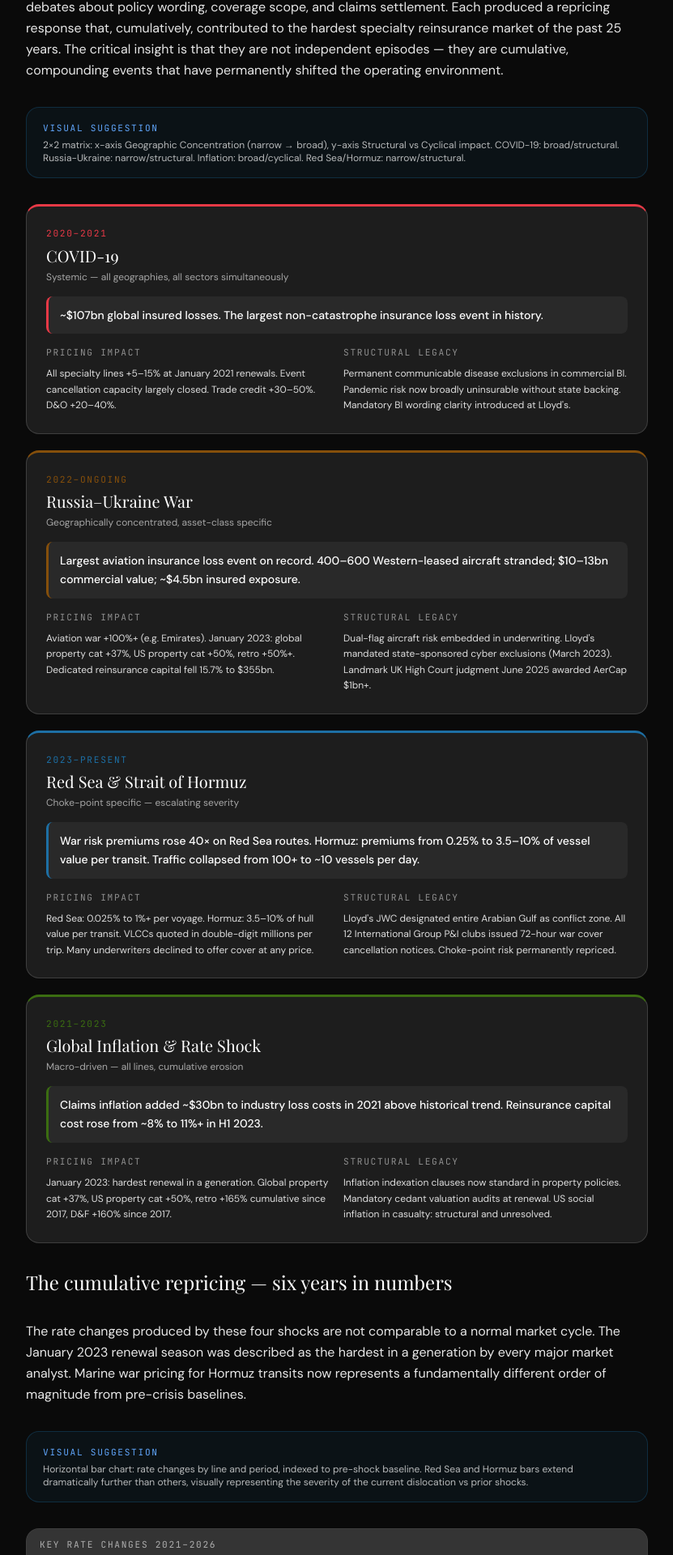
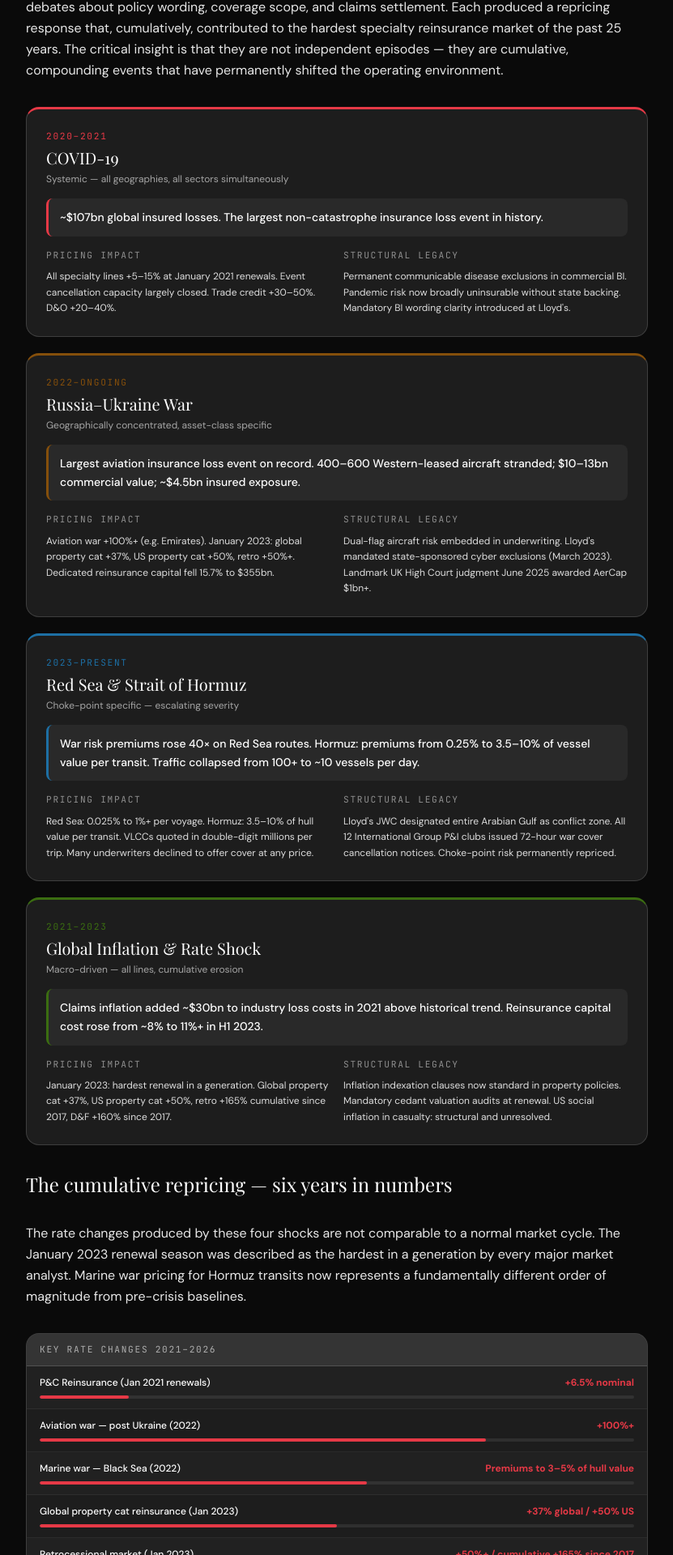
Before and after one commit to parulkgreen-design/eudaimon-consulting, a Next.js app: page /insights/specialty-reinsurance in a window 1280 px wide. Shown: the part 1759-3679 px from the top of the page at 81% size, without its empty margins (224-1055 px from the left). Built offline with nearby package versions, Linux system fonts and the light colour scheme; a web font is replaced by a local one.

Commit message:
Update page.tsx

```diff
--- a/app/insights/specialty-reinsurance/page.tsx
+++ b/app/insights/specialty-reinsurance/page.tsx
@@ -90,6 +90,16 @@ export default function SpecialtyReinsuranceArticle() {
     { line: "Marine war — Strait of Hormuz (2026)", change: "3.5–10% of vessel value per transit", color: "#E63946", pct: 100 },
   ];
 
+  const structuralVsCyclical = [
+    { perm: "Pandemic / communicable disease exclusions in BI", cycle: "COVID-19 specialty pricing premium (normalised by 2022–23)" },
+    { perm: "Aviation: dual-flag risk scrutiny, sanctions-list alignment", cycle: "Marine war listed-area pricing (reviewed post-conflict)" },
+    { perm: "Cyber: state-sponsored attack exclusions (March 2023)", cycle: "Trade credit capacity for conflict zones (returns when geopolitics normalise)" },
+    { perm: "Marine: choke-point risk permanently repriced post-Red Sea", cycle: "Property cat rate premium (moderated 2024–25 but floor higher than pre-2020)" },
+    { perm: "P&I 72-hour war cancellation clauses now assumed standard", cycle: "Traffic diversion costs via Cape of Good Hope (normalise with resolution)" },
+    { perm: "Inflation indexation clauses in property policies", cycle: "Capital squeeze from rate shock (partially reversed as rates rose)" },
+    { perm: "US social inflation in casualty: structural and unresolved", cycle: "Investment portfolio mark-to-market losses (recovered as rates stabilised)" },
+  ];
+
   const conclusions = [
     { num: "01", title: "Pandemic exclusions are permanent", body: "Communicable disease exclusions are now standard in commercial BI across the US, UK, and EU. Pandemic risk has left the private insurance market. This is not a temporary pricing adjustment." },
     { num: "02", title: "Aviation war underwriting has been fundamentally reformed", body: "Dual-flag risk scrutiny, sanctions-list alignment, and lessor-operator-registrar analysis are now embedded in underwriting practice. The June 2025 High Court judgment sets precedents that will shape future disputes." },
@@ -100,7 +110,6 @@ export default function SpecialtyReinsuranceArticle() {
 
   return (
     <div className="bg-[#0a0a0a] min-h-screen">
-      {/* Hero */}
       <section className="relative pt-40 pb-16 px-6 overflow-hidden">
         <div className="absolute top-0 right-[10%] w-[600px] h-[600px] rounded-full blur-[160px] opacity-10" style={{ background: "radial-gradient(circle, rgba(133,79,11,0.8) 0%, transparent 70%)" }} />
         <div className="absolute inset-0 opacity-[0.03]" style={{ backgroundImage: "linear-gradient(rgba(255,255,255,0.5) 1px, transparent 1px), linear-gradient(90deg, rgba(255,255,255,0.5) 1px, transparent 1px)", backgroundSize: "60px 60px" }} />
@@ -123,7 +132,6 @@ export default function SpecialtyReinsuranceArticle() {
           <p className="text-white text-xl leading-relaxed border-l-2 border-[#1D6FA4] pl-5">
             Between 2020 and 2026, the specialty reinsurance market has been tested by four distinct macro-level shocks. Together, they constitute the most consequential six-year period for specialty risk since the post-September 2001 market reset — and the Strait of Hormuz crisis is not over yet.
           </p>
-          {/* Byline */}
           <div style={{ ...cardStyle, marginTop: "32px", padding: "20px 24px" }}>
             <div className="grid grid-cols-2 md:grid-cols-4 gap-4">
               {[
@@ -147,26 +155,17 @@ export default function SpecialtyReinsuranceArticle() {
       <article className="py-16 px-6">
         <div className="max-w-3xl mx-auto space-y-8 text-white text-base leading-relaxed">
 
-          {/* Intro */}
           <h2 className="font-display text-white text-2xl mt-2 mb-4">A market stress-tested beyond precedent</h2>
           <p style={{ opacity: 0.9 }}>No six-year period in the modern insurance era has produced four distinct macro-level shocks, each operating through a different mechanism, each affecting different lines of business, and each demanding a structural market response. Yet that is precisely what the specialty reinsurance market has navigated between 2020 and 2026.</p>
           <p style={{ opacity: 0.9 }}>COVID-19 demonstrated the limits of systemic risk coverage. The Russia-Ukraine war exposed structural vulnerabilities in aviation war underwriting and drove a generation-defining repricing cycle. The inflation and interest rate shock corrected years of inadequate pricing while leaving unresolved structural challenges in casualty reserves. And the Strait of Hormuz crisis — the most acute current dislocation — is now testing whether the private insurance market can provide meaningful coverage for geopolitical risk in the world's most critical energy corridor.</p>
           <p style={{ opacity: 0.9 }}>The immediate trigger for this note is the developing Hormuz crisis. Since late February 2026, following US and Israeli military strikes on Iran, the Islamic Revolutionary Guard Corps has imposed effective control over the strait. The IRGC has conducted over 21 confirmed attacks on merchant ships, laid sea mines, and introduced a transit clearance regime charging up to $2 million per tanker — payable in Chinese yuan or cryptocurrency, bypassing the dollar-based financial system. Ship traffic has fallen from over 100 vessels per day to approximately 10. The IEA estimates that approximately 20 million barrels per day of oil supply — roughly one-fifth of global consumption — has been disrupted. The insurance market response has been the most severe since the Iran-Iraq Tanker War of the 1980s.</p>
 
-          {/* Pull quote */}
           <div className="py-8 my-8" style={{ borderTop: "2px solid #1D6FA4", borderBottom: "1px solid rgba(255,255,255,0.15)" }}>
             <p className="font-display text-white text-xl italic leading-relaxed">"The Hormuz crisis is not a tail event that will pass without consequence. It is the latest — and currently the most severe — demonstration that the boundary between private insurance and state-backed risk management is shifting."</p>
           </div>
 
-          {/* Four shocks */}
           <h2 className="font-display text-white text-2xl mt-10 mb-4">The four shocks — a structured comparison</h2>
           <p style={{ opacity: 0.9 }}>Each shock arrived with limited precedent in the modern insurance era. Each generated fundamental debates about policy wording, coverage scope, and claims settlement. Each produced a repricing response that, cumulatively, contributed to the hardest specialty reinsurance market of the past 25 years. The critical insight is that they are not independent episodes — they are cumulative, compounding events that have permanently shifted the operating environment.</p>
-
-          {/* [VISUAL SUGGESTION: 2×2 matrix diagram — x-axis: Geographic Concentration (narrow to broad), y-axis: Structural vs Cyclical Impact. COVID-19 top-left (broad, structural), Russia-Ukraine bottom-right (narrow, structural), Inflation top-right (broad, cyclical), Red Sea/Hormuz bottom-left (narrow, structural)] */}
-          <div style={{ ...cardStyle, background: "rgba(29,111,164,0.08)", border: "1px solid rgba(29,111,164,0.3)", padding: "16px 20px" }}>
-            <p className="mono-label text-[9px] mb-1" style={{ color: "#60a5fa" }}>Visual suggestion</p>
-            <p className="text-white text-xs" style={{ opacity: 0.7 }}>2×2 matrix: x-axis Geographic Concentration (narrow → broad), y-axis Structural vs Cyclical impact. COVID-19: broad/structural. Russia-Ukraine: narrow/structural. Inflation: broad/cyclical. Red Sea/Hormuz: narrow/structural.</p>
-          </div>
 
           <div className="space-y-5 mt-6">
             {shocks.map((s) => (
@@ -195,15 +194,8 @@ export default function SpecialtyReinsuranceArticle() {
             ))}
           </div>
 
-          {/* Rate changes chart */}
           <h2 className="font-display text-white text-2xl mt-10 mb-4">The cumulative repricing — six years in numbers</h2>
           <p style={{ opacity: 0.9 }}>The rate changes produced by these four shocks are not comparable to a normal market cycle. The January 2023 renewal season was described as the hardest in a generation by every major market analyst. Marine war pricing for Hormuz transits now represents a fundamentally different order of magnitude from pre-crisis baselines.</p>
-
-          {/* [VISUAL SUGGESTION: Horizontal bar chart showing rate changes by line/period, with bars indexed to pre-shock baseline of 100. Red Sea and Hormuz bars would extend dramatically beyond the others, illustrating the severity of the current dislocation.] */}
-          <div style={{ ...cardStyle, background: "rgba(29,111,164,0.08)", border: "1px solid rgba(29,111,164,0.3)", padding: "16px 20px", marginBottom: "16px" }}>
-            <p className="mono-label text-[9px] mb-1" style={{ color: "#60a5fa" }}>Visual suggestion</p>
-            <p className="text-white text-xs" style={{ opacity: 0.7 }}>Horizontal bar chart: rate changes by line and period, indexed to pre-shock baseline. Red Sea and Hormuz bars extend dramatically further than others, visually representing the severity of the current dislocation vs prior shocks.</p>
-          </div>
 
           <div style={{ ...cardStyle, padding: 0, overflow: "hidden" }}>
             <div style={{ background: "rgba(255,255,255,0.1)", padding: "10px 16px", borderBottom: "1px solid rgba(255,255,255,0.15)" }}>
@@ -222,15 +214,14 @@ export default function SpecialtyReinsuranceArticle() {
             ))}
           </div>
 
-          {/* Hormuz deep dive */}
           <h2 className="font-display text-white text-2xl mt-10 mb-4">The Hormuz crisis — why this one is different</h2>
           <p style={{ opacity: 0.9 }}>The Strait of Hormuz crisis is qualitatively more severe than the Red Sea disruption for three structural reasons that underwriters, boards, and risk managers must understand clearly.</p>
 
           <div className="grid grid-cols-1 md:grid-cols-3 gap-4 mt-4">
             {[
-              { num: "01", title: "Scale of trade affected", body: "The Hormuz strait carries approximately 20 million barrels of oil per day — roughly one-fifth of global consumption. The Red Sea disruption, severe as it was, allowed diversion via the Cape of Good Hope. There is no alternative routing for Hormuz. Disruption here is irreversible until the political situation resolves." },
-              { num: "02", title: "Deliberateness of the mechanism", body: "The IRGC's use of mines, a structured transit clearance regime, and tolls payable in non-dollar currencies represents a more deliberate and durable mechanism of control than Houthi attacks. This is state-level architecture for controlling a global chokepoint, not an opportunistic insurgency." },
-              { num: "03", title: "Complexity of the resolution pathway", body: "The Red Sea crisis required a single diplomatic track. Hormuz resolution requires a broader US-Iran-Gulf state framework involving multiple actors with divergent interests. The timeline for resolution is materially more uncertain — and insurance markets cannot sustain indefinite withdrawal of cover." },
+              { num: "01", title: "Scale of trade affected", body: "The Hormuz strait carries approximately 20 million barrels of oil per day — roughly one-fifth of global consumption. There is no alternative routing for Hormuz. Disruption here is irreversible until the political situation resolves." },
+              { num: "02", title: "Deliberateness of the mechanism", body: "The IRGC's use of mines, a structured transit clearance regime, and tolls payable in non-dollar currencies represents a more deliberate and durable mechanism of control than Houthi attacks. This is state-level architecture for controlling a global chokepoint." },
+              { num: "03", title: "Complexity of the resolution pathway", body: "Hormuz resolution requires a broader US-Iran-Gulf state framework involving multiple actors with divergent interests. The timeline for resolution is materially more uncertain — and insurance markets cannot sustain indefinite withdrawal of cover." },
             ].map((c) => (
               <div key={c.num} style={{ ...cardStyle, borderTop: "3px solid #1D6FA4" }}>
                 <p className="font-mono text-2xl font-bold mb-3" style={{ color: "rgba(96,165,250,0.3)" }}>{c.num}</p>
@@ -240,22 +231,15 @@ export default function SpecialtyReinsuranceArticle() {
             ))}
           </div>
 
-          <p className="mt-6" style={{ opacity: 0.9 }}>The market's response has reached a boundary rarely seen in peacetime commercial insurance: many underwriters declined to offer Hormuz cover at any price. The Lloyd's JWC designated the entire Arabian Gulf as a conflict zone. All 12 International Group P&I clubs issued 72-hour war cover cancellation notices simultaneously — the most significant collective P&I market action since the 1980s. Whether the crisis resolves within three months or extends beyond six will determine whether these responses remain cyclical or become the structural new normal for energy insurance.</p>
+          <p className="mt-6" style={{ opacity: 0.9 }}>The market's response has reached a boundary rarely seen in peacetime commercial insurance: many underwriters declined to offer Hormuz cover at any price. The Lloyd's JWC designated the entire Arabian Gulf as a conflict zone. All 12 International Group P&I clubs issued 72-hour war cover cancellation notices simultaneously — the most significant collective P&I market action since the 1980s.</p>
 
           <div style={{ ...cardStyle, borderLeft: "4px solid #1D6FA4", padding: "20px 24px", marginTop: "16px" }}>
             <p className="mono-label text-[9px] mb-3" style={{ color: "#60a5fa" }}>Forward scenario</p>
-            <p className="text-white text-sm leading-relaxed font-medium">If the crisis resolves within 3 months: Arabian Gulf transit premiums will remain at 1–3% of vessel value for 12–24 months. JWC designation will remain in place through any ceasefire monitoring period. If the crisis extends beyond 6 months: expect formal restructuring of energy insurance programmes by major oil companies, expansion of government-backed war risk schemes, and sustained reduction in private reinsurance capacity for energy-related marine war risk — comparable to the structural changes that followed the Iran-Iraq Tanker War.</p>
+            <p className="text-white text-sm leading-relaxed font-medium">If the crisis resolves within 3 months: Arabian Gulf transit premiums will remain at 1–3% of vessel value for 12–24 months. If the crisis extends beyond 6 months: expect formal restructuring of energy insurance programmes by major oil companies, expansion of government-backed war risk schemes, and sustained reduction in private reinsurance capacity for energy-related marine war risk — comparable to the structural changes that followed the Iran-Iraq Tanker War.</p>
           </div>
 
-          {/* Structural vs cyclical */}
           <h2 className="font-display text-white text-2xl mt-10 mb-4">What is permanent and what will pass</h2>
           <p style={{ opacity: 0.9 }}>The most important strategic question for insurance leadership is not how severe the current dislocation is, but how much of it represents a permanent narrowing of coverage scope versus a cyclical pricing premium that will eventually moderate. The evidence across all four shocks points to a clear pattern: event-driven shocks produce both structural exclusions and cyclical pricing effects, but the structural exclusions do not reverse.</p>
-
-          {/* [VISUAL SUGGESTION: Two-column table with "Structural (Permanent)" vs "Cyclical (Will Moderate)" items from each shock — use red/green colour coding to make the distinction immediately visual.] */}
-          <div style={{ ...cardStyle, background: "rgba(29,111,164,0.08)", border: "1px solid rgba(29,111,164,0.3)", padding: "16px 20px", marginBottom: "16px" }}>
-            <p className="mono-label text-[9px] mb-1" style={{ color: "#60a5fa" }}>Visual suggestion</p>
-            <p className="text-white text-xs" style={{ opacity: 0.7 }}>Two-column comparison table: "Permanent structural changes" (red) vs "Cyclical effects that will moderate" (green) for each of the four shocks — making the structural vs cyclical distinction visually immediate for board presentations.</p>
-          </div>
 
           <div style={{ ...cardStyle, padding: 0, overflow: "hidden" }}>
             <div style={{ display: "grid", gridTemplateColumns: "1fr 1fr", background: "rgba(255,255,255,0.1)", borderBottom: "1px solid rgba(255,255,255,0.15)" }}>
@@ -266,15 +250,7 @@ export default function SpecialtyReinsuranceArticle() {
                 <p className="mono-label text-[9px]" style={{ color: "#86efac" }}>Cyclical — will moderate</p>
               </div>
             </div>
-            {[
-              { perm: "Pandemic / communicable disease exclusions in BI", cycle: "COVID-19 specialty pricing premium (normalised by 2022–23)" },
-              { perm: "Aviation: dual-flag risk scrutiny, sanctions-list alignment", cycle: "Marine war listed-area pricing (reviewed post-conflict)" },
-              { perm: "Cyber: state-sponsored attack exclusions (March 2023)", cycle: "Trade credit capacity for conflict zones (returns when geopolitics normalise)" },
-              { perm: "Marine: choke-point risk permanently repriced post-Red Sea", cycle: "Property cat rate premium (moderated 2024–25 but floor higher than pre-2020)" },
-              { perm: "P&I 72-hour war cancellation clauses now assumed standard", cycle: "Traffic diversion costs via Cape of Good Hope (normalise with resolution)" },
-              { perm: "Inflation indexation clauses in property policies", cycle: "Capital squeeze from rate shock (partially reversed as rates rose)" },
-              { perm: "US social inflation in casualty: structural and unresolved", cycle: "Investment portfolio mark-to-market losses (recovered as rates stabilised)" },
-            ].map((row, i) => (
+            {structuralVsCyclical.map((row, i) => (
               <div key={row.perm} style={{ display: "grid", gridTemplateColumns: "1fr 1fr", borderBottom: "1px solid rgba(255,255,255,0.06)", background: i % 2 === 0 ? "rgba(255,255,255,0.02)" : "transparent" }}>
                 <div style={{ padding: "10px 16px", borderRight: "1px solid rgba(255,255,255,0.08)" }}>
                   <p className="text-white text-xs leading-relaxed" style={{ opacity: 0.9 }}>{row.perm}</p>
@@ -286,7 +262,6 @@ export default function SpecialtyReinsuranceArticle() {
             ))}
           </div>
 
-          {/* Strategic implications */}
           <h2 className="font-display text-white text-2xl mt-10 mb-4">Strategic implications by audience</h2>
           <p style={{ opacity: 0.9 }}>The response to these shocks cannot be uniform. Insurers and reinsurers, brokers, and corporate buyers each face materially different exposures and require different strategic actions. The implications below are prioritised for the immediate operating environment, with the Hormuz crisis as the primary near-term concern.</p>
 
@@ -309,7 +284,6 @@ export default function SpecialtyReinsuranceArticle() {
             ))}
           </div>
 
-          {/* Conclusions */}
           <h2 className="font-display text-white text-2xl mt-10 mb-4">Five conclusions for market leadership</h2>
           <div className="space-y-4 mt-4">
             {conclusions.map((c) => (
@@ -323,23 +297,20 @@ export default function SpecialtyReinsuranceArticle() {
             ))}
           </div>
 
-          {/* Closing box */}
           <div style={{ ...cardStyle, borderLeft: "4px solid #1D6FA4", marginTop: "32px" }}>
             <p className="mono-label text-[9px] mb-3" style={{ color: "#60a5fa" }}>The strategic imperative</p>
             <p className="text-white text-lg font-medium leading-relaxed">The organisations that navigate the next decade successfully will be those that maintain underwriting discipline through the full cycle, invest in precise policy language and coverage clarity, build scenario-based capital planning that encompasses geopolitical risk, and develop the relationships and capabilities needed to access government-backed risk transfer mechanisms when private capacity reaches its limits. The question for CEOs, CUOs, and Chief Strategy Officers is not whether the boundary between private insurance and state-backed risk management will move further. It is how quickly they will adapt their businesses to operate effectively on both sides of it.</p>
           </div>
 
-          {/* Disclaimer and sources */}
           <div style={{ marginTop: "48px", paddingTop: "24px", borderTop: "1px solid rgba(255,255,255,0.1)" }}>
             <p className="mono-label text-white/40 text-[9px] mb-3">Disclaimer</p>
             <p className="text-white/40 text-xs leading-relaxed italic">This research note is prepared for strategic decision-making and general information purposes only. Data is drawn from publicly available sources. All estimates and ranges reflect the state of information available in April 2026. This note does not constitute financial, legal, regulatory, or investment advice. Market projections represent analytical assessments derived from cited public sources and carry inherent uncertainty. Regulatory frameworks vary by jurisdiction — independent professional advice should be obtained before implementing strategic changes. © 2026 Eudaimon Consulting. All rights reserved.</p>
             <p className="mono-label text-white/40 text-[9px] mb-3 mt-6">Data sources and references</p>
-            <p className="text-white/40 text-xs leading-relaxed italic">Lloyd's of London — COVID-19 total loss estimates, results 2020–2023, JWC zone designations, LMA market guidance; Swiss Re Institute (Sigma) — COVID-19 reserves and loss data, January 2021 renewal pricing, P&C sigma research 2021–2025; Munich Re — Russia-Ukraine specialty reserves, P&C reinsurance combined ratio data 2022–2023; Howden Re and Gallagher Re — January 2023 renewal rate data, capital erosion statistics, retro and D&F pricing ranges; OECD (October 2022) — Russia-Ukraine war impact on insurance markets; IEA — Strait of Hormuz oil supply disruption data, 20 million barrels/day estimate; S&P Global and Carrier Management — Russia-Ukraine total industry loss estimates ($16–35bn), Red Sea insurance data; Kpler (November 2025) — Red Sea maritime insurance market analysis and long-term pricing trajectory; UK High Court (June 2025) — landmark judgment in Russian aircraft lessor claims, AerCap and other lessors versus insurance market; Artemis.bm — January 2023 renewal rate data, ILS and retro market analysis; Dallas Federal Reserve (March 2026) — economic analysis of Strait of Hormuz closure impact; CNN Business, CBS News, and S&P Global (2026) — real-time reporting on Strait of Hormuz crisis and insurance market response.</p>
+            <p className="text-white/40 text-xs leading-relaxed italic">Lloyd's of London — COVID-19 total loss estimates, results 2020–2023, JWC zone designations, LMA market guidance; Swiss Re Institute (Sigma) — COVID-19 reserves and loss data, January 2021 renewal pricing, P&C sigma research 2021–2025; Munich Re — Russia-Ukraine specialty reserves, P&C reinsurance combined ratio data 2022–2023; Howden Re and Gallagher Re — January 2023 renewal rate data, capital erosion statistics, retro and D&F pricing ranges; OECD (October 2022) — Russia-Ukraine war impact on insurance markets; IEA — Strait of Hormuz oil supply disruption data, 20 million barrels/day estimate; S&P Global and Carrier Management — Russia-Ukraine total industry loss estimates ($16–35bn), Red Sea insurance data; Kpler (November 2025) — Red Sea maritime insurance market analysis and long-term pricing trajectory; UK High Court (June 2025) — landmark judgment in Russian aircraft lessor claims; Artemis.bm — January 2023 renewal rate data, ILS and retro market analysis; Dallas Federal Reserve (March 2026) — economic analysis of Strait of Hormuz closure impact; CNN Business, CBS News, and S&P Global (2026) — real-time reporting on Strait of Hormuz crisis and insurance market response.</p>
           </div>
         </div>
       </article>
 
-      {/* CTA */}
       <section className="py-24 px-6 bg-[#080808]">
         <div className="max-w-3xl mx-auto">
           <div className="divider-gradient mb-16" />
```
